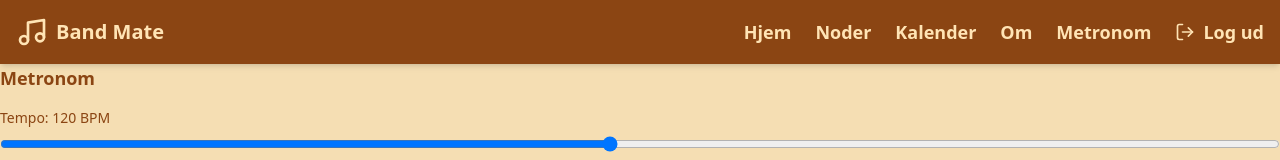
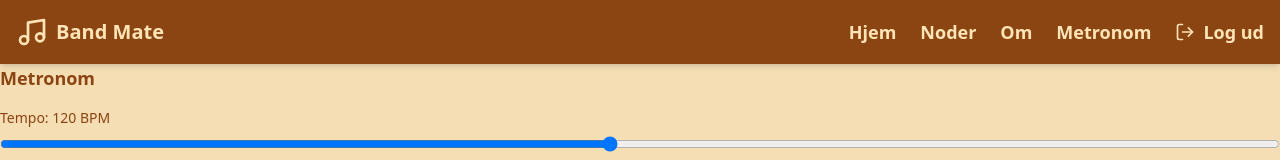
Before and after one commit to DanielFilsoof/bandHub, a React (Vite) app in the folder bandhub/: page /metronom in a window 1280 px wide. Shown: the top 160 px of the page. Built offline with nearby package versions, Linux system fonts and the light colour scheme.

Commit message:
remove calendar from nav

```diff
--- a/bandhub/src/components/Header.tsx
+++ b/bandhub/src/components/Header.tsx
@@ -9,7 +9,6 @@ export default function Header() {
   const navItems = [
     { name: "Hjem", href: "/" },
     { name: "Noder", href: "/noder" },
-    { name: "Kalender", href: "/kalender" },
     { name: "Om", href: "/om" },
     { name: "Metronom", href: "/metronom" },
   ];
```
